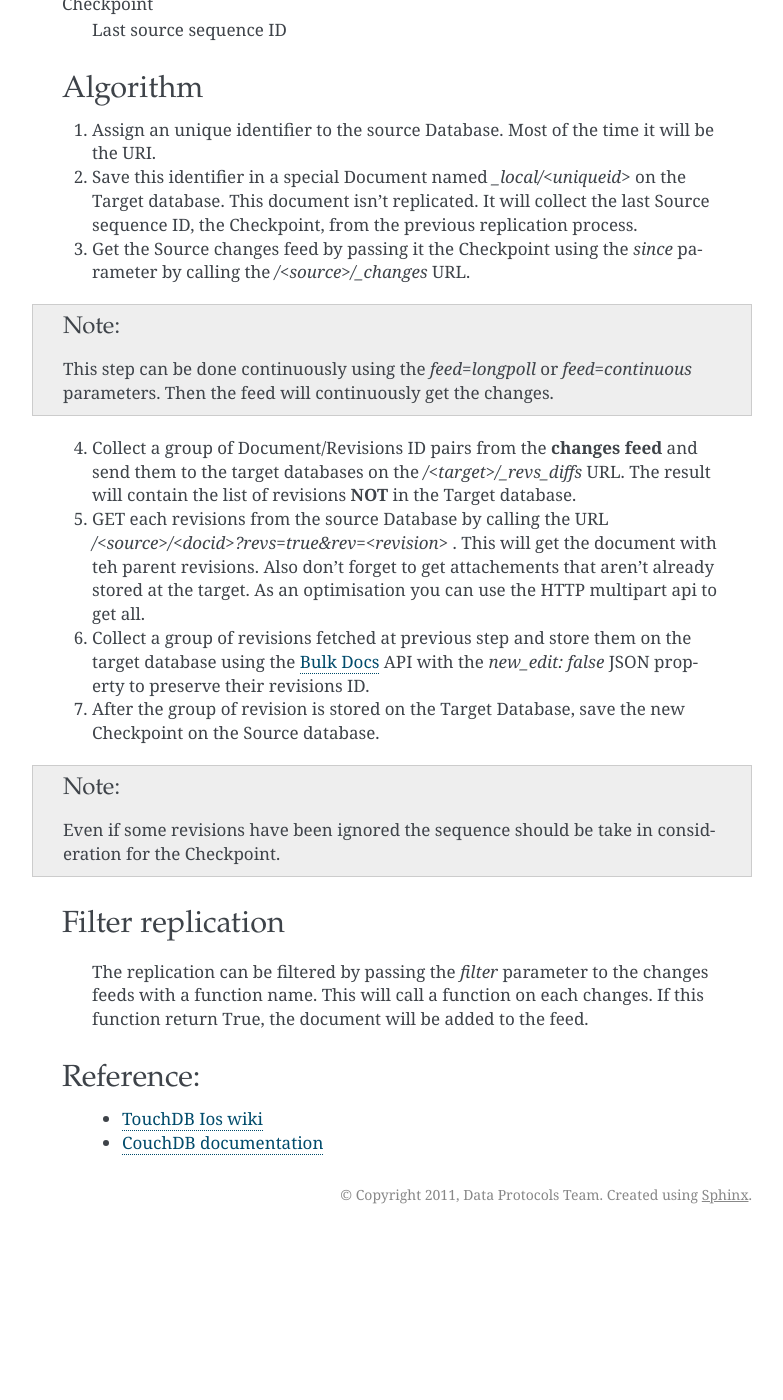
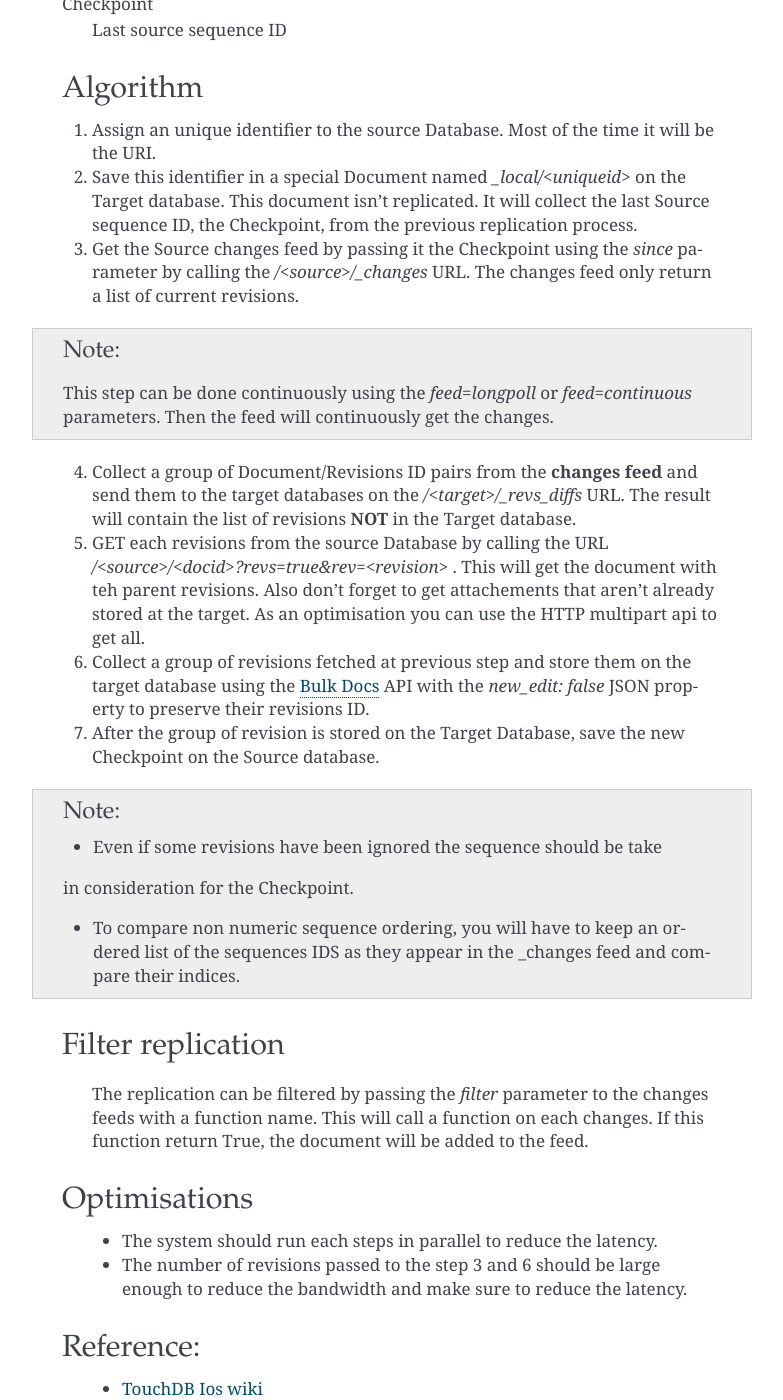
Before and after one commit to frictionlessdata/datapackage, a Sphinx documentation site: the page built from source/couchdb_replication.rst, in a window 1280 px wide and 1400 px high, scrolled down 1224 px. Shown: the whole window, without its empty margins (358-1141 px from the left). Built offline with Sphinx 7.4.7, drawn with Linux system fonts in a browser that asks for light colours; before the commit the page ends 2458 px from its top, so only the background shows below that; some of the changed text lies outside the part shown.

Commit message:
add some notes

```diff
--- a/source/couchdb_replication.rst
+++ b/source/couchdb_replication.rst
@@ -36,7 +36,8 @@ ID:
     An identifier (could be an UUID) as described in :rfc:4122
 
 Sequence:
-    (to define)
+    An ID provided by the changes feed. It can be numeric but non
+    necessarly.
 
 Revision:
     (to define)
@@ -73,7 +74,9 @@ Algorithm
    previous replication process.
 
 3. Get the Source changes feed by passing it the Checkpoint using the
-   `since` parameter by calling the `/<source>/_changes` URL.
+   `since` parameter by calling the `/<source>/_changes` URL. The
+   changes feed only return a list of current revisions.
+
 
 .. note::
 
@@ -105,9 +108,12 @@ Algorithm
 
 .. note::
 
-    Even if some revisions have been ignored the sequence should be take
+    - Even if some revisions have been ignored the sequence should be take
     in consideration for the Checkpoint.
 
+    - To compare non numeric sequence ordering, you will have to keep an
+      ordered list of the sequences IDS as they appear in the _changes
+      feed and compare their indices.
 
 Filter replication
 ------------------
@@ -117,6 +123,16 @@ Filter replication
     each changes. If this function return True, the document will be
     added to the feed.
 
+
+Optimisations
+-------------
+
+    - The system should run each steps in parallel to reduce the
+      latency.
+
+    - The number of revisions passed to the step 3 and 6 should be large
+      enough to reduce the bandwidth and make sure to reduce the
+      latency.
 
 Reference:
 ----------
```
